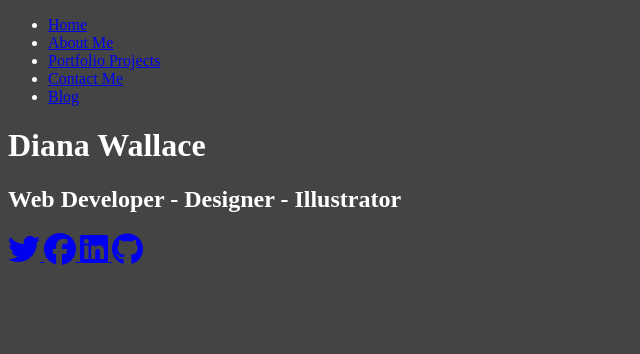
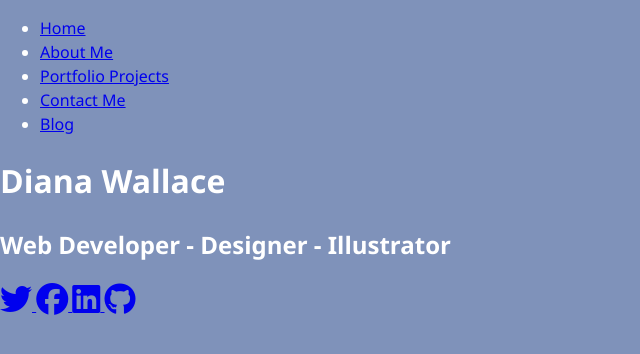
Before and after one commit to dianawallace/Professional-Portfolio-Website, a website: page dist/index.html in a window 1280 px wide. Shown: the whole page, without its empty margins (0-640 px from the left). Drawn offline with Linux system fonts and the light colour scheme.

Commit message:
border-box, height, font-family

```diff
--- a/scss/main.scss
+++ b/scss/main.scss
@@ -1,6 +1,14 @@
-$primary-color: #444;
+$primary-color: #7f92ba;
+
+* {
+  box-sizing: border-box;
+}
 
 body {
   background: $primary-color;
   color: white;
+  height: 100%;
+  margin: 0;
+  font-family: 'Segoe UI', 'Segoe UI', Tahoma, Geneva, Verdana, sans-serif;
+  line-height: 1.5;
 }
```
Also changed, not shown: dist/css/main.css.
